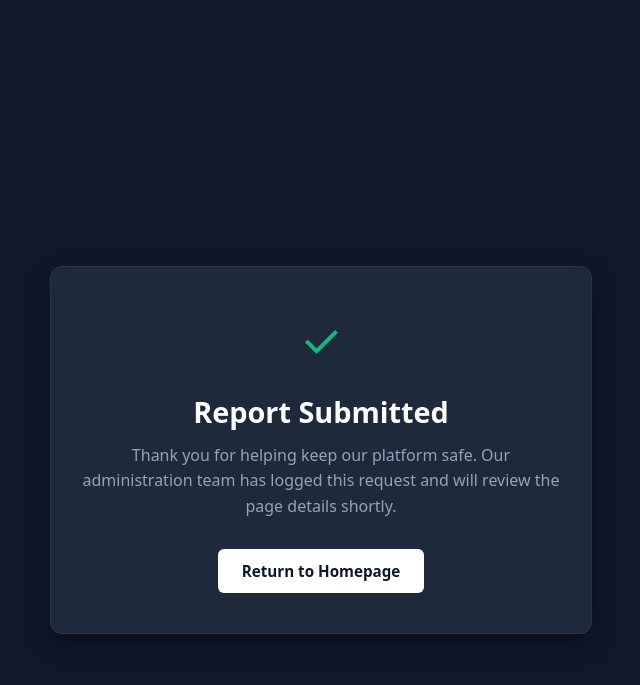
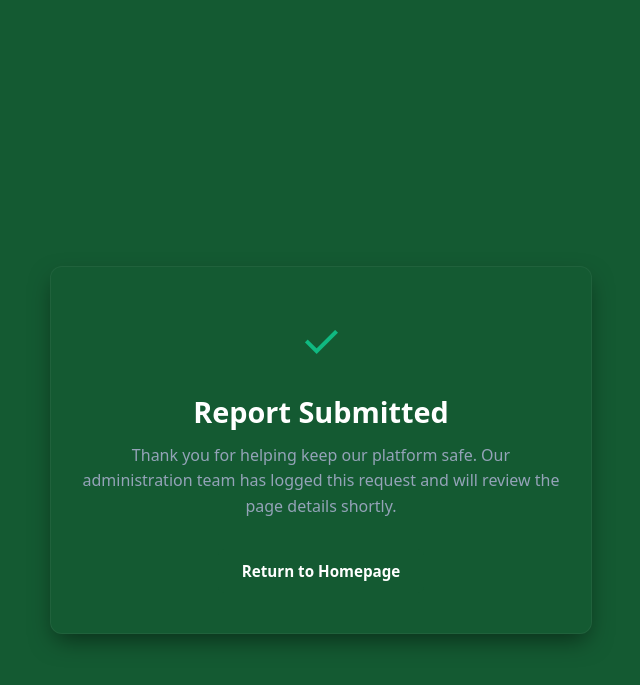
Before and after one commit to Fali17/ahlesunnah, a Jekyll site: the page thank-you.html, which Jekyll copies as it is, in a window 1280 px wide. Shown: the top 685 px of the page, without its empty margins (319-959 px from the left). Built offline with Jekyll 4.4.1, drawn with Linux system fonts in a browser that asks for light colours.

Commit message:
Update thank-you.html

```diff
--- a/thank-you.html
+++ b/thank-you.html
@@ -7,7 +7,7 @@
     <style>
         body {
             font-family: system-ui, -apple-system, sans-serif;
-            background-color: #0f172a; /* Core dark slate theme color */
+            background-color: #145a32; /* Core dark slate theme color */
             color: #ffffff;
             display: flex;
             align-items: center;
@@ -18,7 +18,7 @@
             box-sizing: border-box;
         }
         .success-card {
-            background-color: #1e293b; /* Secondary container slate */
+            background-color: #145a32; /* Secondary container slate */
             padding: 40px 30px;
             border-radius: 12px;
             max-width: 480px;
@@ -45,8 +45,8 @@
         }
         .home-btn {
             display: inline-block;
-            background-color: #ffffff;
-            color: #0f172a;
+            background-color: #145a32;
+            color: #ffffff;
             text-decoration: none;
             padding: 12px 24px;
             border-radius: 6px;
@@ -65,7 +65,7 @@
         <div class="success-icon">✓</div>
         <h1>Report Submitted</h1>
         <p>Thank you for helping keep our platform safe. Our administration team has logged this request and will review the page details shortly.</p>
-        <a href="https://fali17.github.io/ahlesunnah/thank-you.html" class="home-btn">Return to Homepage</a>
+        <a href="https://fali17.github.io/ahlesunnah" class="home-btn">Return to Homepage</a>
     </div>
 
 </body>
```
